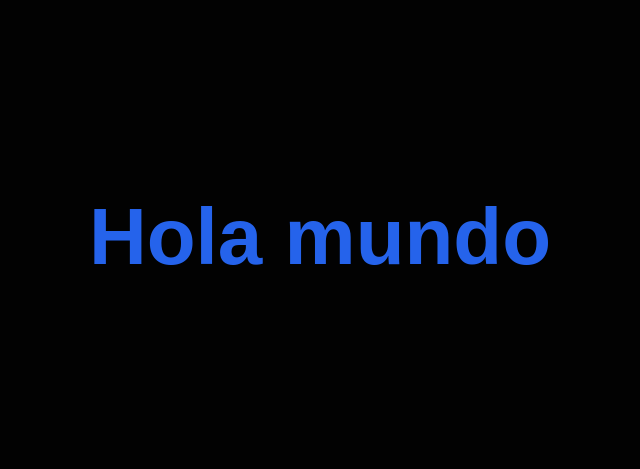
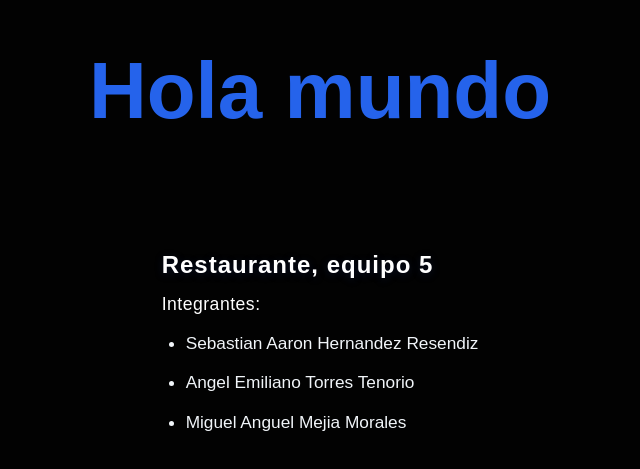
Before and after one commit to AaronHdzRdz/Front-FoodTrack, a Next.js app: page / in a window 1280 px wide. Shown: the part 163-632 px from the top of the page, without its empty margins (320-960 px from the left). Built offline with nearby package versions, Linux system fonts and the light colour scheme.

Commit message:
nombre del equipo he integrantes

```diff
--- a/src/app/page.tsx
+++ b/src/app/page.tsx
@@ -8,6 +8,7 @@ export default function Home() {
       alignItems: 'center',
       background: '#020202'
     }}>
+      <div style={{ textAlign: 'center' }}>
         <h1 style={{
           fontSize: '5rem',
           fontWeight: 'bold',
@@ -18,6 +19,50 @@ export default function Home() {
         }}>
           Hola mundo
         </h1>
+        <div style={{
+          marginTop: '2rem',
+          color: '#fff',
+          borderRadius: '1rem',
+          padding: '2rem 2.5rem',
+          display: 'inline-block',
+          fontSize: '1.25rem',
+          minWidth: '340px',
+          maxWidth: '90vw',
+          textAlign: 'left',
+
+        }}>
+          <div style={{
+            fontSize: '1.5rem',
+            fontWeight: 'bold',
+            marginBottom: '0.5rem',
+            letterSpacing: '1px',
+            textShadow: '0 2px 8px #1e3a8a44'
+          }}>
+            Restaurante, equipo 5
+          </div>
+          <div style={{
+            fontWeight: '500',
+            marginBottom: '0.5rem',
+            fontSize: '1.1rem',
+            letterSpacing: '0.5px'
+          }}>
+            Integrantes:
+          </div>
+          <ul style={{
+            listStyle: 'disc',
+            paddingLeft: '1.5rem',
+            margin: 0,
+            color: '#f1f5f9',
+            fontSize: '1.08rem',
+            lineHeight: '2.1',
+            fontWeight: 400
+          }}>
+            <li style={{ marginBottom: '0.2rem' }}>Sebastian Aaron Hernandez Resendiz</li>
+            <li style={{ marginBottom: '0.2rem' }}>Angel Emiliano Torres Tenorio</li>
+            <li style={{ marginBottom: '0.2rem' }}>Miguel Anguel Mejia Morales</li>
+          </ul>
+        </div>
+      </div>
     </div>
   );
 }
```
Lines whose indentation alone changed are shown as unchanged.
